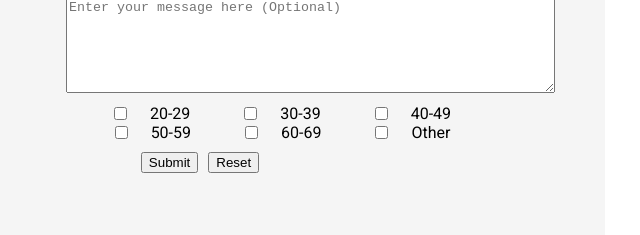
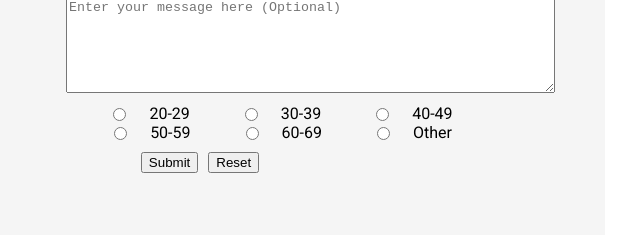
Before and after one commit to Blaize-Egelhof/Investments-AI, a plain HTML site: page sign_up_form.html in a window 1280 px wide. Shown: the part 460-695 px from the top of the page, 435-1075 px from the left. Drawn offline with Linux system fonts and the light colour scheme; a web font is replaced by a local one.

Commit message:
(fix)Changed sign_up_form.html checkbox to radio box to ensure user can only select 1 option per form submission

```diff
--- a/assets/css/style.css
+++ b/assets/css/style.css
@@ -445,6 +445,7 @@ color: white;
                             padding-bottom: 20px;
                             margin-top: 7px;
                             margin-left: 39px;
+                            color:red;
                         }
 
                         .why-us-content h1 {
--- a/sign_up_form.html
+++ b/sign_up_form.html
@@ -55,31 +55,30 @@
                                 <p>Age</p>
                                 <ul class="flex-inner">
                                     <li>
-                                        <input type="checkbox" id="twenty-to-twentynine">
+                                      <input type="radio" id="twenty-to-twentynine" name="age-group">
                                       <label for="twenty-to-twentynine">20-29</label>
                                     </li>
                                     <li>
-                                        <input type="checkbox" id="thirty-to-thirtynine">
+                                      <input type="radio" id="thirty-to-thirtynine" name="age-group">
                                       <label for="thirty-to-thirtynine">30-39</label>
                                     </li>
                                     <li>
-                                        <input type="checkbox" id="fourty-to-fourtynine">
+                                      <input type="radio" id="fourty-to-fourtynine" name="age-group">
                                       <label for="fourty-to-fourtynine">40-49</label>
                                     </li>
                                     <li>
-                                        <input type="checkbox" id="fifty-to-fiftynine">
+                                      <input type="radio" id="fifty-to-fiftynine" name="age-group">
                                       <label for="fifty-to-fiftynine">50-59</label>
                                     </li>
                                     <li>
-                                        <input type="checkbox" id="sixty-to-sixtynine">
+                                      <input type="radio" id="sixty-to-sixtynine" name="age-group">
                                       <label for="sixty-to-sixtynine">60-69</label>
                                     </li>
                                     <li>
-                                        <input type="checkbox" id="other">
+                                      <input type="radio" id="other" name="age-group">
                                       <label for="other">Other</label>
                                     </li>
                                   </ul>
-                            </li>
                             <li>
                                 <button class="button-spacing" type="submit">Submit</button>
                                 <button type="reset">Reset</button>
@@ -89,7 +88,7 @@
                 </div>
             </div>
         </section>
-</body>
+
 
     <footer>
         <section id="footer-container">
@@ -102,6 +101,7 @@
             </div>
         </section>
     </footer>
+</body>
 
   <!--Media Query Styling -->
 
@@ -113,7 +113,6 @@
     font-size:small;
      }
  }
-
 
 .form-title {
     font-size: 25px;
@@ -127,17 +126,12 @@
     font-size: 22px;
 }
 
-
-
  } @media screen and (max-width: 496.99px) {
-
-
     .flex-outer li, .flex-inner {
     margin-right: 0px;
     padding-left: 7px;
 }
  } @media screen and (max-width:397.99px) {
-
     #sign-in-form{
         color:red;
     }
@@ -146,13 +140,5 @@
         padding-left:0;
     }
 
-
-
-
-
-
-
  }
-
-
 </style>
```
Also changed, not shown: index.html (+5 -0 lines). Lines whose indentation alone changed are shown as unchanged.
